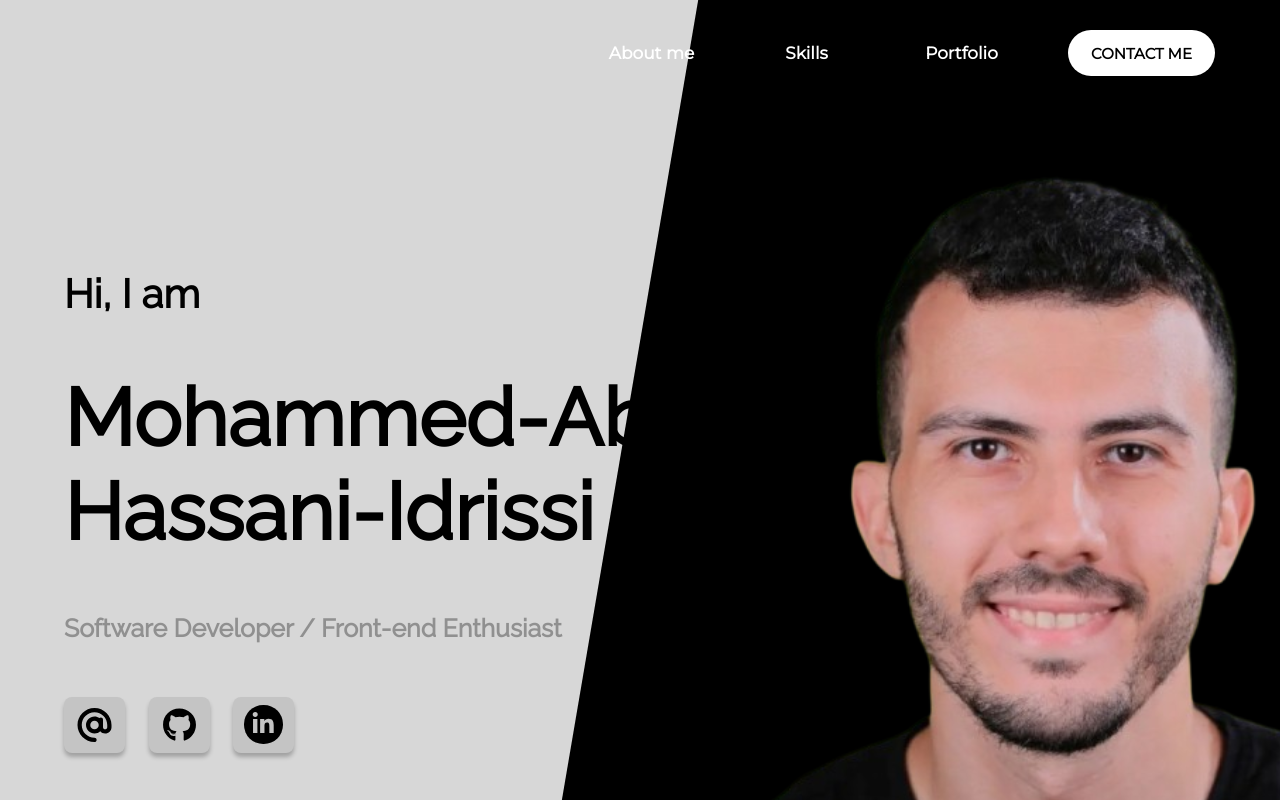
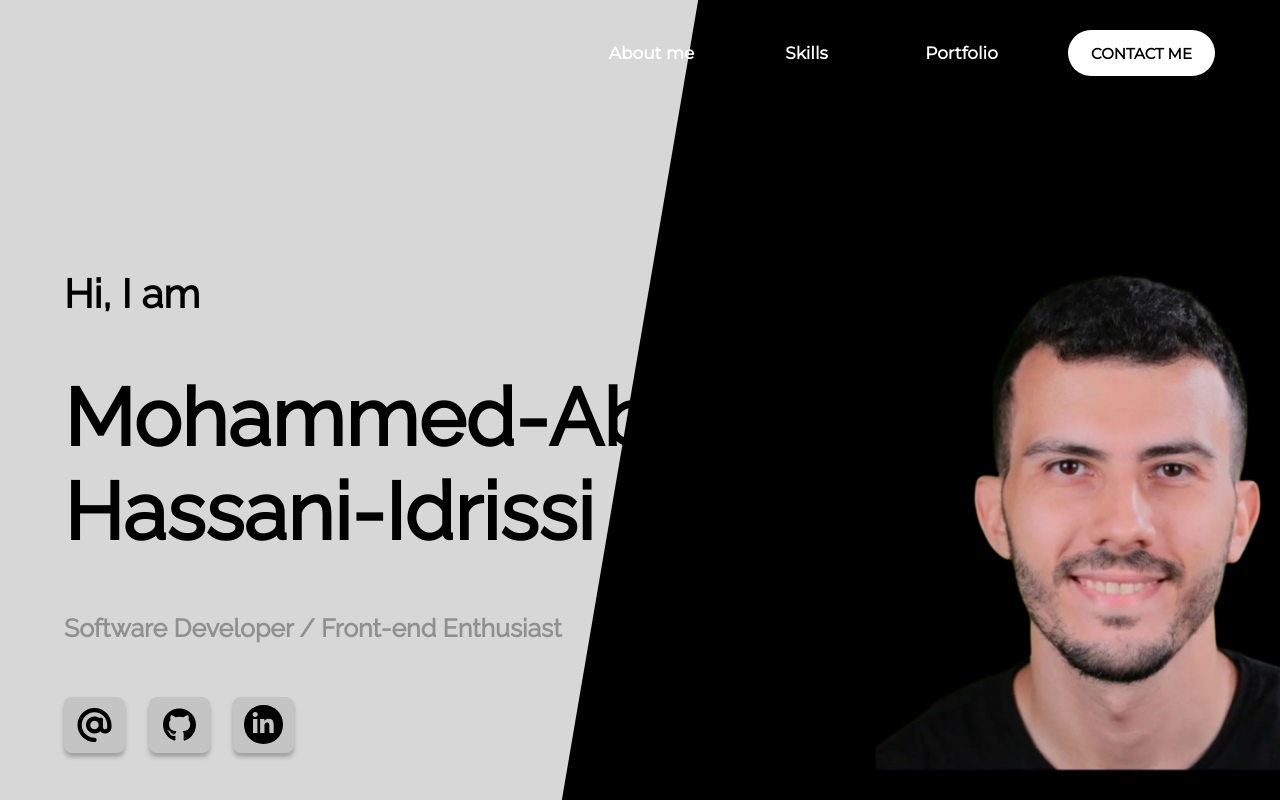
Before and after one commit to hiabed/Portfolio, a React (Vite) app: page / in a window 1280 px wide. Shown: the top 800 px of the page. Built offline with nearby package versions, Linux system fonts and the light colour scheme.

Commit message:
portfolio responsive ongoing.

```diff
--- a/package.json
+++ b/package.json
@@ -14,6 +14,7 @@
     "bootstrap": "^5.3.5",
     "framer-motion": "^12.9.2",
     "gh-pages": "^6.3.0",
+    "motion-dom": "^12.23.2",
     "react": "^18.2.0",
     "react-collapse": "^5.1.1",
     "react-dom": "^18.2.0",
@@ -53,7 +54,7 @@
     "@vitejs/plugin-react": "^4.1.1",
     "jsdom": "^22.1.0",
     "tailwindcss": "^4.1.4",
-    "vite": "^6.3.3",
+    "vite": "^6.3.5",
     "vitest": "^3.1.2"
   }
 }
--- a/src/App.css
+++ b/src/App.css
@@ -33,6 +33,24 @@ canvas {
 
 body {
   background-color: #0b0b0b;
+}
+
+@media (max-width: 992px) {
+  #me, .myPicture {
+    display: none !important;
+  }
+}
+
+@media (max-width: 778px) {
+  .navig {
+    justify-content: center !important;
+    gap: 0 !important;
+    padding: 0 !important;
+  }
+  .nav {
+    width: 100px !important;
+    font-size: 12px !important;
+  }
 }
 
 #aboutnskills {
@@ -195,12 +213,16 @@ body {
 }
 
 #me {
-  position: absolute;
-  bottom: 30%;
-  left: 97px;
-  transform: rotate(-9.67deg);
-  width: fit-content;
-  height: fit-content;
+    position: absolute;
+    bottom: 39%;
+    left: 259px;
+    transform: rotate(-9.67deg);
+    width: fit-content;
+    /* height: fit-content; */
+    width: 501px;
+    height: 498px;
+    background-image: url(/Portfolio/me-removebg-preview.png);
+    background-repeat: no-repeat;
   /* filter: drop-shadow(0px 0px 30px rgb(34, 34, 34)); */
 }
 
--- a/src/App.jsx
+++ b/src/App.jsx
@@ -70,7 +70,6 @@ function App() {
       <div className='main' id="main" style={mainStyle}>
         <div className="myPicture" style={myPic}>
           <div id="me">
-            <img src="me-removebg-preview.png" alt="My Picture" style={{height: 706,}} />
           </div>
         </div>
         <div className='per-infos'>
```
Also changed, not shown: 2 other files (tests, documents, lock files or other folders).
